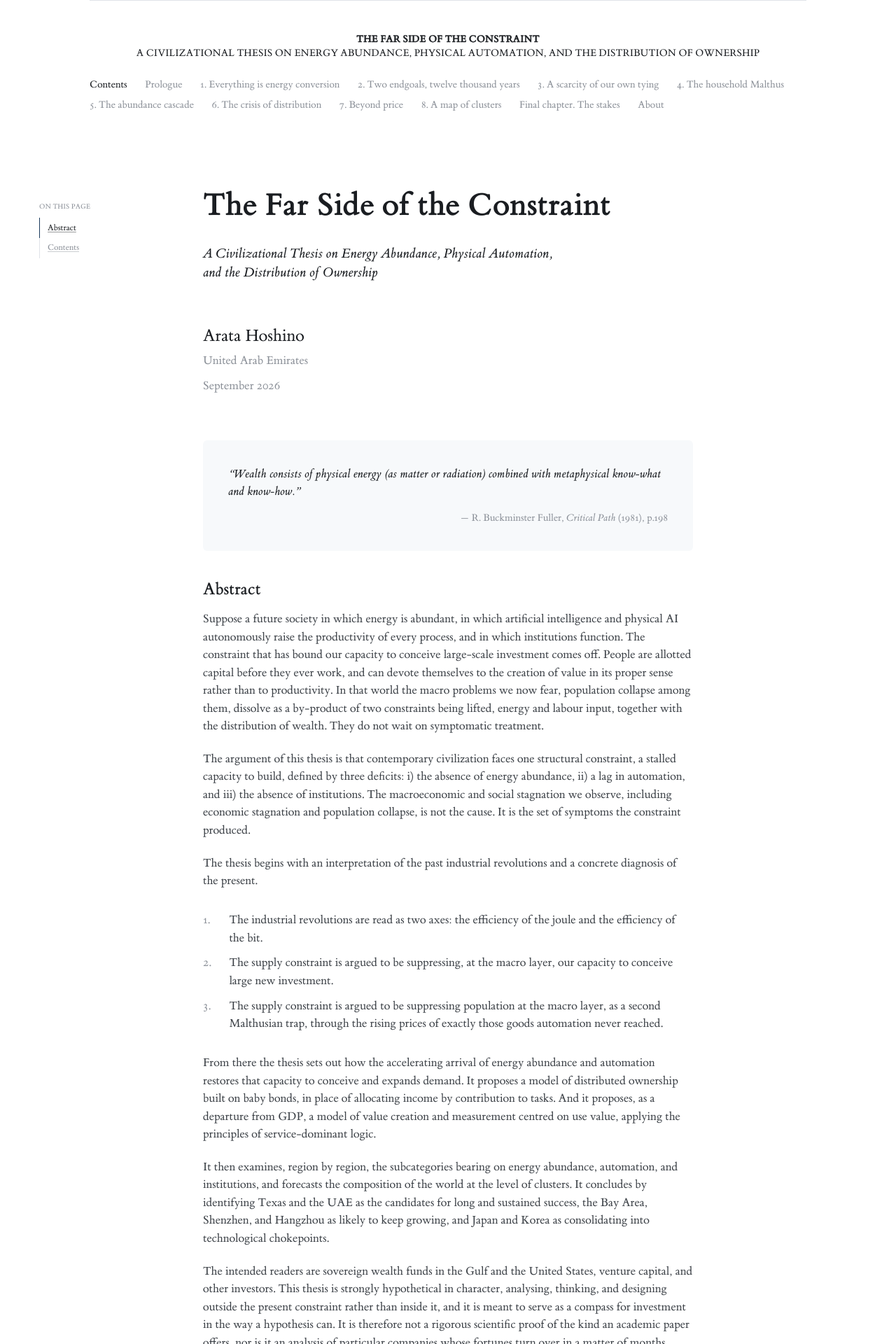
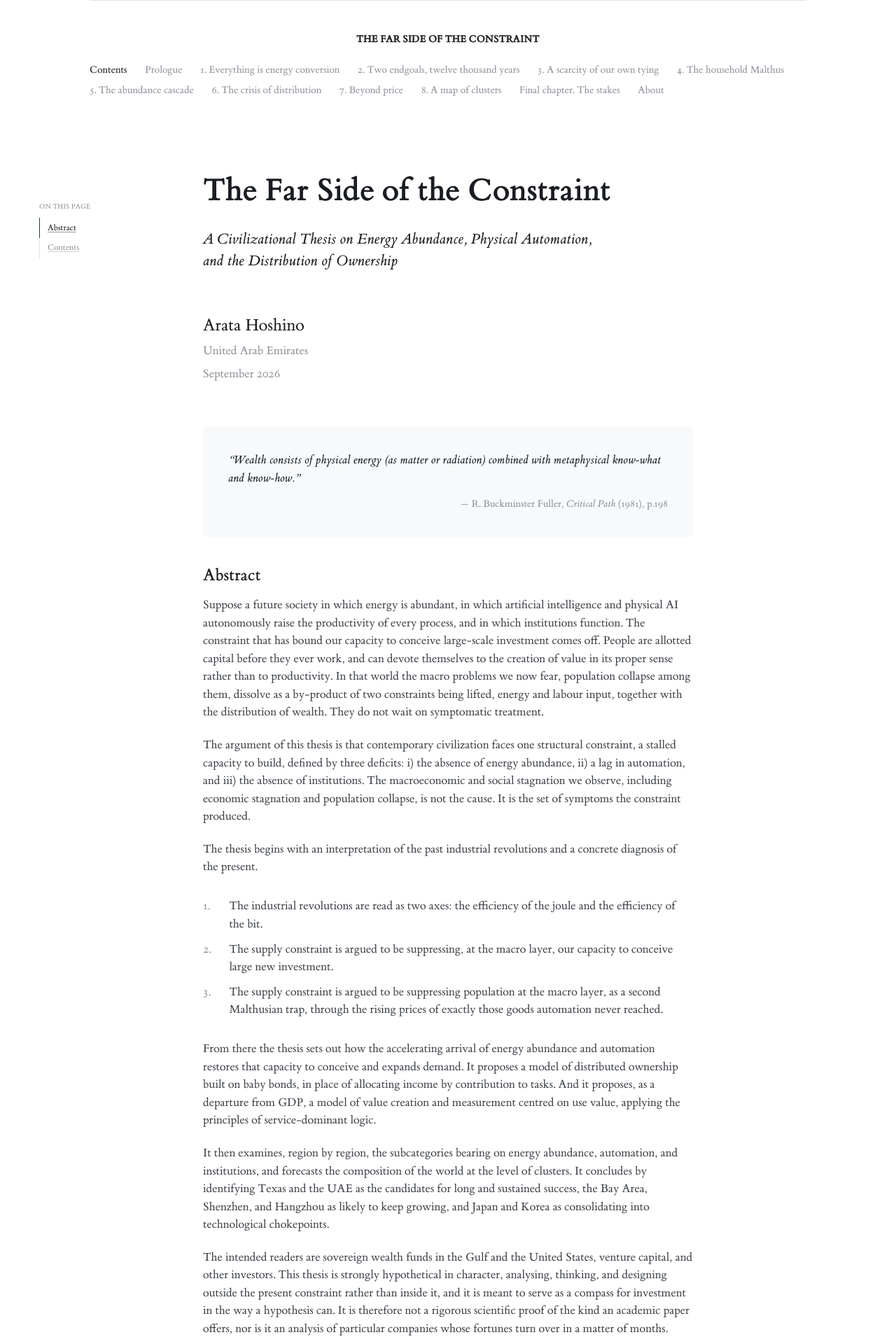
Before and after one commit to arata-hoshino/arata-hoshino.github.io, a Jekyll site: the page built from index.md, in a window 1280 px wide. Shown: the top 1920 px of the page at 70% size. Built offline with Jekyll 4.4.1, drawn with Linux system fonts in a browser that asks for light colours.

Commit message:
Take the subtitle off the running head
The running head is the title alone; the subtitle belongs to the title
page, where it comes up a step in size. The date sits a shade closer
under the place above it.

Co-Authored-By: Claude Opus 5 (1M context) <noreply@anthropic.com>

```diff
--- a/_config.yml
+++ b/_config.yml
@@ -1,5 +1,4 @@
 title: "The Far Side of the Constraint"
-subtitle: "A Civilizational Thesis on Energy Abundance, Physical Automation, and the Distribution of Ownership"
 author: "Arata Hoshino"
 tagline: "Energy abundance, physical automation, and the distribution of ownership"
 description: "A thesis by Arata Hoshino on the one structural constraint behind stagnation, falling births, and artificial intelligence running into a wall of electricity."
--- a/_includes/runhead.html
+++ b/_includes/runhead.html
@@ -1,12 +1,11 @@
 {% comment %}
   The running head: under a rule at the top of the page, the title of the
-  thesis and its subtitle, set at the size of the navigation that follows
-  them. The title page sets the title again, at its full size.
+  thesis, set at the size of the navigation that follows it. The title
+  page sets the title again, at its full size, over its subtitle.
 {% endcomment %}
 
 <header class="runhead">
   <a class="runhead-brand" href="{{ '/' | relative_url }}">{{ site.title }}</a>
-  {% if site.subtitle %}<p class="runhead-subtitle">{{ site.subtitle }}</p>{% endif %}
 </header>
 
 <nav class="nav" aria-label="Chapters">
--- a/assets/css/style.css
+++ b/assets/css/style.css
@@ -178,8 +178,7 @@ main {
 }
 
 /* the running head keeps the size of the navigation below it, in capitals */
-.runhead-brand,
-.runhead-subtitle {
+.runhead-brand {
   font-size: 0.86em;
   line-height: 1.45;
   text-transform: uppercase;
@@ -199,10 +198,6 @@ main {
   color: var(--navy);
 }
 
-.runhead-subtitle {
-  margin: 0;
-  color: var(--ink);
-}
 
 /* -------------------------------------------------------------- nav */
 
@@ -508,7 +503,7 @@ main {
   margin: 0;
   color: var(--muted);
   font-size: 1em;
-  line-height: 2.2rem;   /* the third line of the block above it */
+  line-height: 1.9rem;   /* the third line, set a shade closer */
 }
 
 /* the title page sets the title at full size, over an italic subtitle */
@@ -520,7 +515,7 @@ main {
 .page-subtitle {
   margin: 0.7em 0 0;
   color: var(--ink);
-  font-size: 1.15em;
+  font-size: 1.28em;
   font-style: italic;
   line-height: 1.4;
 }
```
